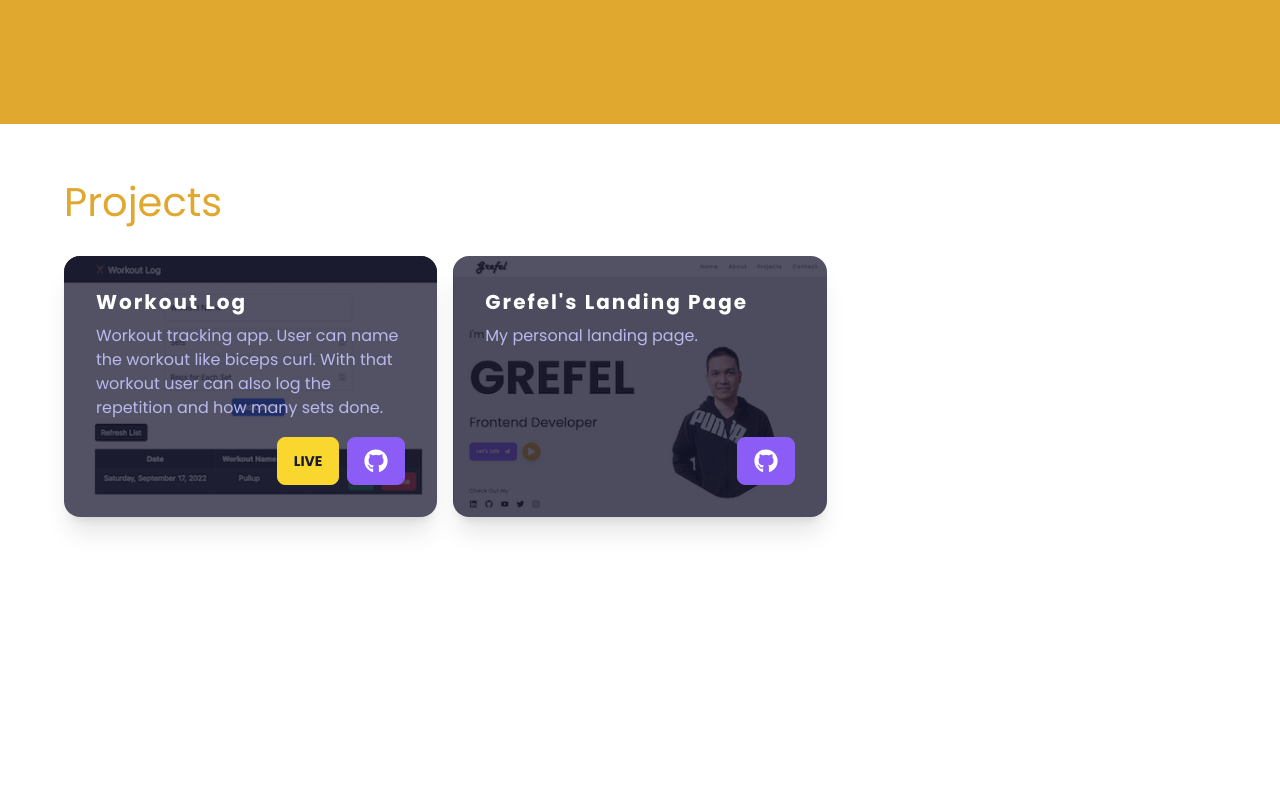
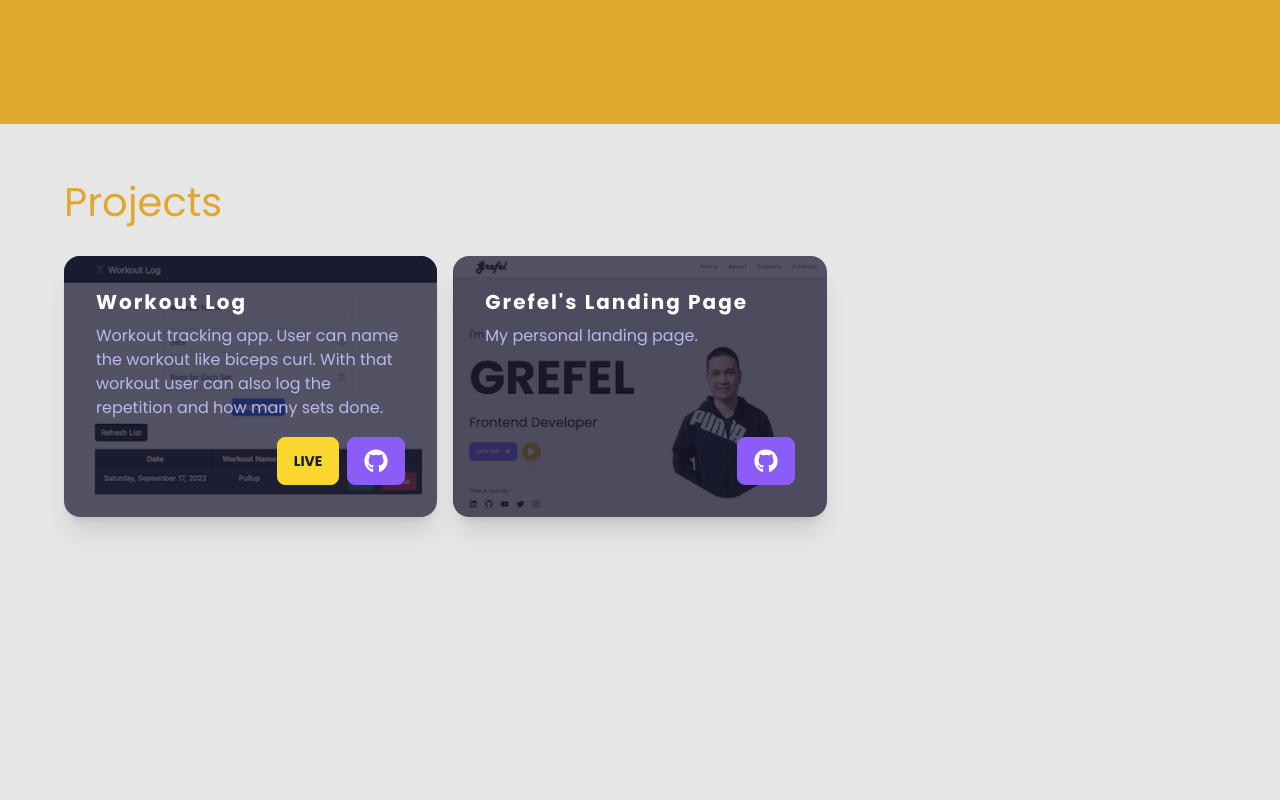
Before and after one commit to grefelnable/grefel-nable-landing, a React (Create React App) app: page / in a window 1280 px wide. Shown: the part 1540-2340 px from the top of the page. Built offline with nearby package versions, Linux system fonts and the light colour scheme.

Commit message:
Try adding bg on projects but did not push thru

```diff
--- a/src/components/Projects.js
+++ b/src/components/Projects.js
@@ -11,7 +11,7 @@ const Projects = () => {
   return (
     <section
       id="projects"
-      className="h-fit min-h-screen pt-12 bg-base-100 pb-12"
+      className="h-fit min-h-screen bg-base-200 pt-12 pb-12"
     >
       <div className="section-center">
         <h2 className="text-primary mb-6">Projects</h2>
```
